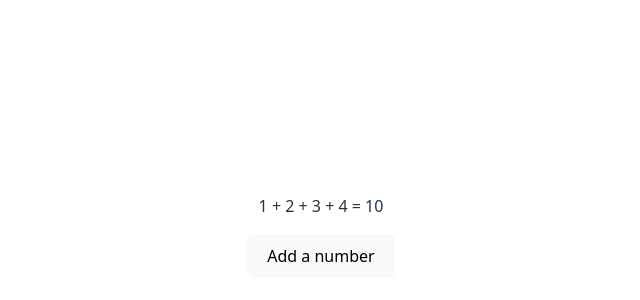
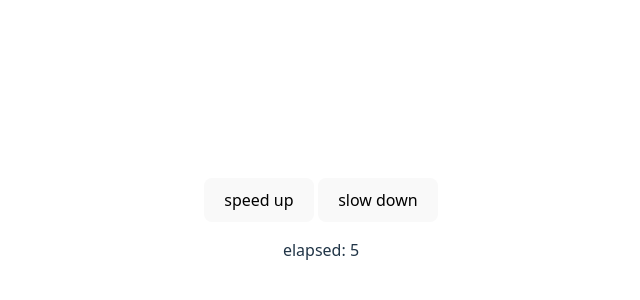
Before and after one commit to Andy-Castle/SvelteTutorialBasicAdvanced, a Svelte app: page / in a window 1280 px wide. Shown: the part 172-472 px from the top of the page, without its empty margins (319-959 px from the left). Built offline with nearby package versions, Linux system fonts and the light colour scheme.

Commit message:
Effect, se vio la runa de Effect y como esta sirve para crear algo que reacciona, y que si el efecto no lee ningún estado cuando se ejecuta, solo se ejecutará una vez, cuando se monte el componente.

```diff
--- a/src/App.svelte
+++ b/src/App.svelte
@@ -7,9 +7,10 @@
   // import State from "./Basic Svelte/Reactivity/State.svelte";
   // import DeepState from "./Basic Svelte/Reactivity/DeepState.svelte";
   // import DerivedState from "./Basic Svelte/Reactivity/DerivedState.svelte";
-  import InspectingState from "./Basic Svelte/Reactivity/InspectingState.svelte";
+  // import InspectingState from "./Basic Svelte/Reactivity/InspectingState.svelte";
+  import Effects from "./Basic Svelte/Reactivity/Effects.svelte";
 </script>
 
 <main>
-<InspectingState/>
+<Effects/>
 </main>
--- /dev/null
+++ b/src/Basic Svelte/Reactivity/Effects.svelte
@@ -0,0 +1,35 @@
+<!-- Lo que reacciona se le llama effect,
+ hay ejemplos de effects como los que crea svelte cuando quieres
+ actualizar un nombre para actualizar el DOM en respuesta a cambios
+ de estado.
+ Tambien uno puede crear los suyos mediante la runa de $effect -->
+
+ <!-- La mayoría de las veces no deberías hacerlo. $effect Es mejor
+  considerarlo como una trampilla de escape, en lugar de algo para usar
+  con frecuencia. Si puedes poner tus efectos secundarios en un
+  Basic Svelte / Events / DOM events
+, por ejemplo, eso casi siempre es preferible. -->
+<script>
+	let elapsed = $state(0);
+	let interval = $state(1000);
+  /*En este ejemplo se usara un setInterval para realizar el seguimiento
+  de cuanto tiempo ha estado montado el componente*/
+
+  $effect(() => {
+    const id = setInterval(() => {
+      elapsed += 1;
+    }, interval);
+
+    return () =>{
+      clearInterval(id)
+    }
+  })
+
+  /*Si la función de efecto no lee ningún estado cuando se ejecuta,
+  solo se ejecutará una vez, cuando se monte el componente.*/
+</script>
+
+<button onclick={() => interval /= 2}>speed up</button>
+<button onclick={() => interval *= 2}>slow down</button>
+
+<p>elapsed: {elapsed}</p>
```
